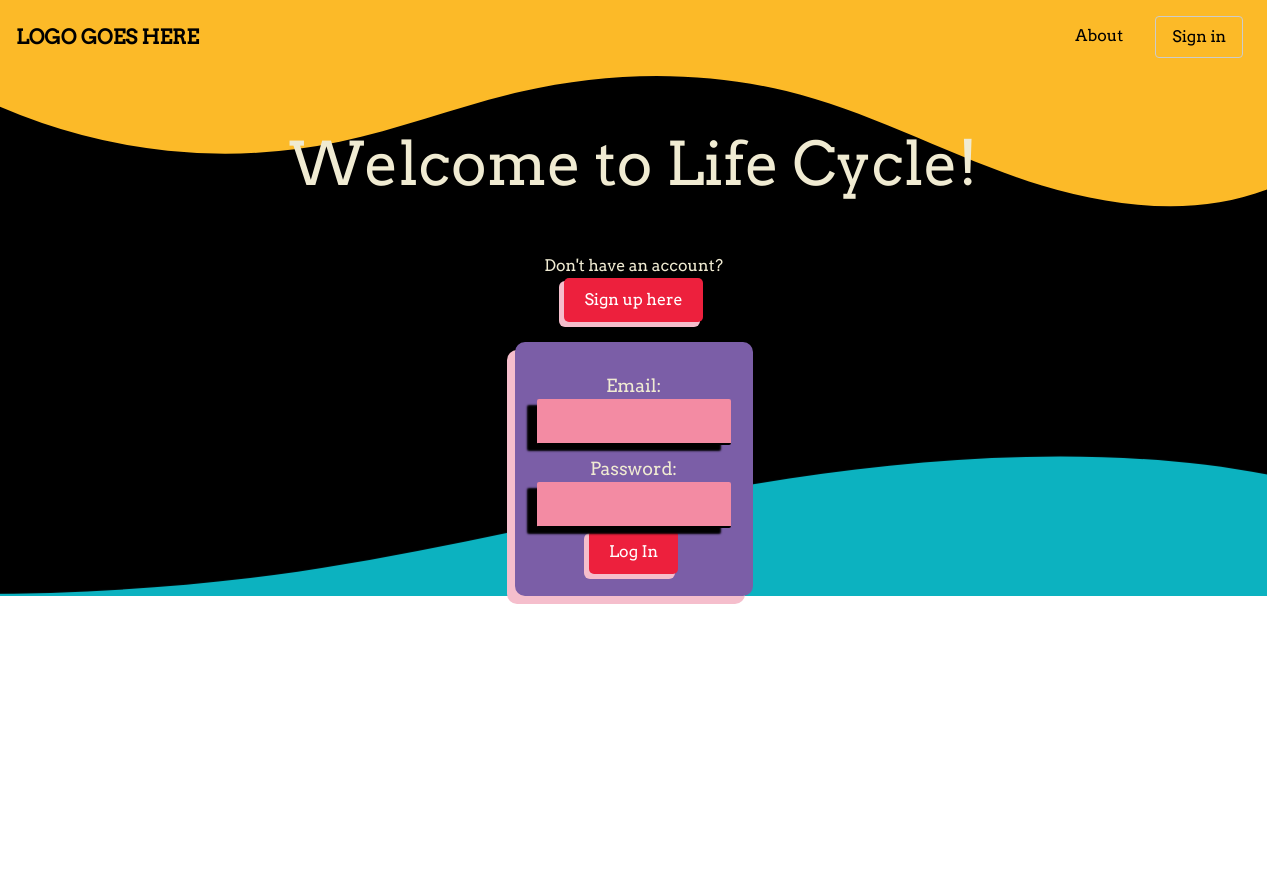
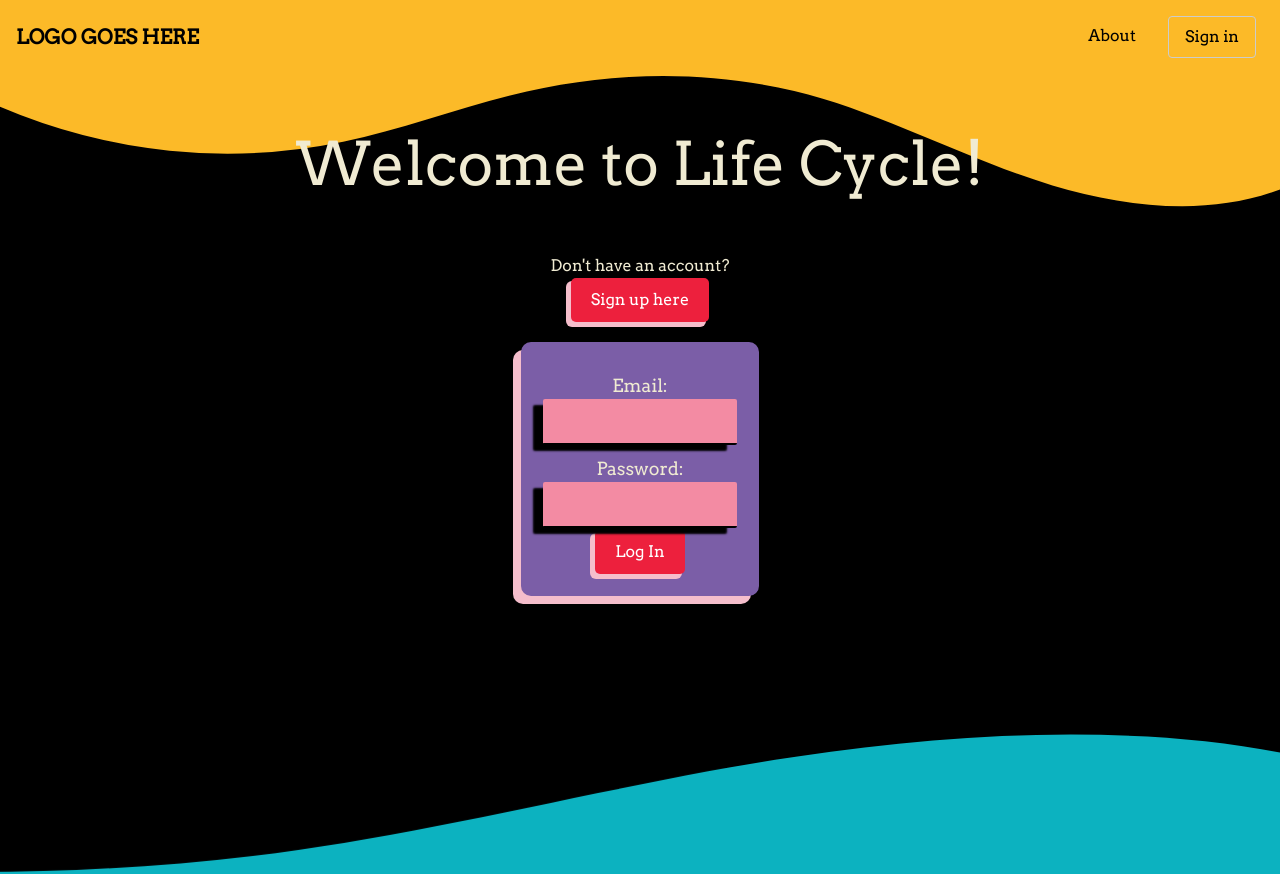
Before and after one commit to wfreemansmith/life-cycle-app, a Svelte app: page / in a window 1280 px wide. Before the commit the page ends 800 px from the top, so only its background shows below. Built offline with nearby package versions, Linux system fonts and the light colour scheme.

Commit message:
fixed scrolling

```diff
--- a/src/App.svelte
+++ b/src/App.svelte
@@ -14,7 +14,7 @@
       <Nav />
     </div>
     <main
-      class="main text-center flex flex-col items-start justify-center flex-wrap w-auto h-auto bg-[black]"
+      class="main text-center flex flex-col items-start justify-center flex-wrap w-auto h-full bg-[black]"
     >
       <Route path="/" component={Login} />
       <Route path="/account" component={AccountPage} />
@@ -38,7 +38,8 @@
 
   .page {
     display: inline-block;
-    height: fit-content;
+    height: 100%;
+    min-height: screen;
   }
   main {
     height: fit-content;
--- a/src/components/AccountPage.svelte
+++ b/src/components/AccountPage.svelte
@@ -87,7 +87,7 @@
 </script>
 
 <main
-  class="relative h-auto w-full justify-center items-center m-auto bg-black"
+  class="relative h-full min-h-screen w-full justify-center items-center m-auto bg-black"
 >
   {#if isLoading}
     <h1 class="px-3 my-14 py-1 text-6xl text-[#f0ebd2] z-1">Loading...</h1>
--- a/src/components/Login.svelte
+++ b/src/components/Login.svelte
@@ -97,7 +97,7 @@
   };
 </script>
 
-<main class="flex bg-black flex-col items-center w-[99vw] h-auto relative">
+<main class="flex bg-black flex-col items-center w-screen h-full min-h-screen relative">
   <div class="custom-shape-divider-top-1680002298">
     <svg
       data-name="Layer 1"
--- a/src/components/Nav.svelte
+++ b/src/components/Nav.svelte
@@ -33,7 +33,7 @@
   }
 </script>
 
-<nav class="nav py-2 h-fit w-[99vw] md:py-4 bg-[#FCBA28] z-1">
+<nav class="nav py-2 h-fit w-[100vw] md:py-4 bg-[#FCBA28] z-1">
   <div class="container px-4 mx-auto md:flex md:items-center">
     <div class="flex justify-between items-center">
       <a href="/" class="font-bold text-xl text-gray-800">LOGO GOES HERE</a>
--- a/src/components/Tree.svelte
+++ b/src/components/Tree.svelte
@@ -84,7 +84,7 @@
   }
 </script>
 
-<main class="flex bg-black flex-col items-center w-[99vw] h-full relative">
+<main class="flex bg-black flex-col items-center w-[100vw] h-full min-h-screen relative">
   <div class="head custom-shape-divider-top-1680089435">
     <svg
       data-name="Layer 1"
```
